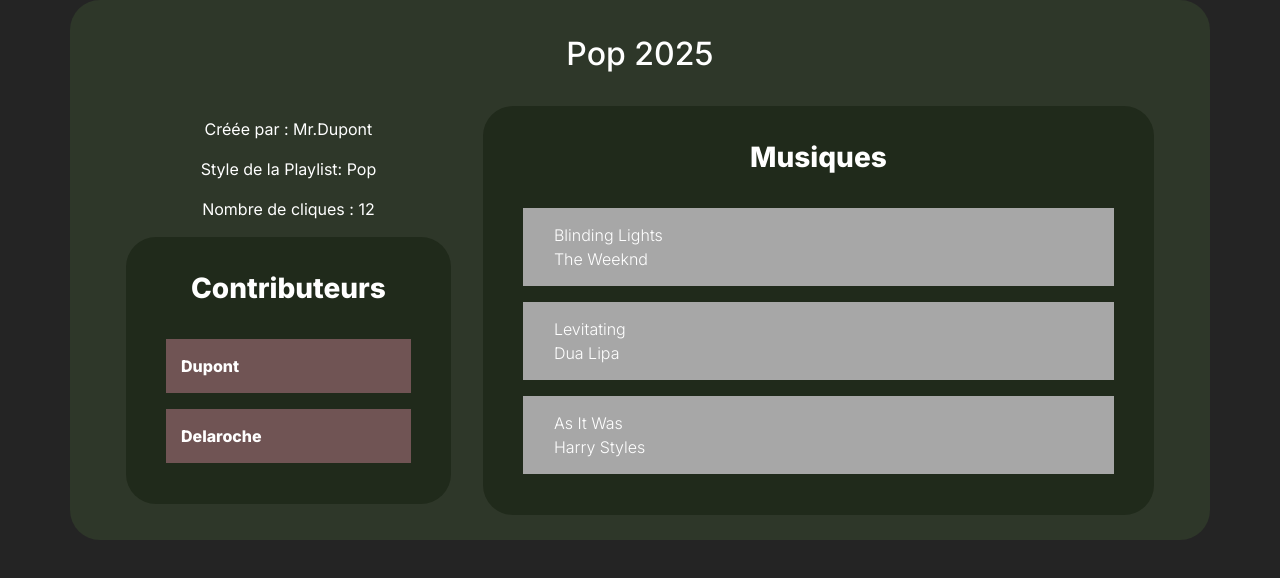
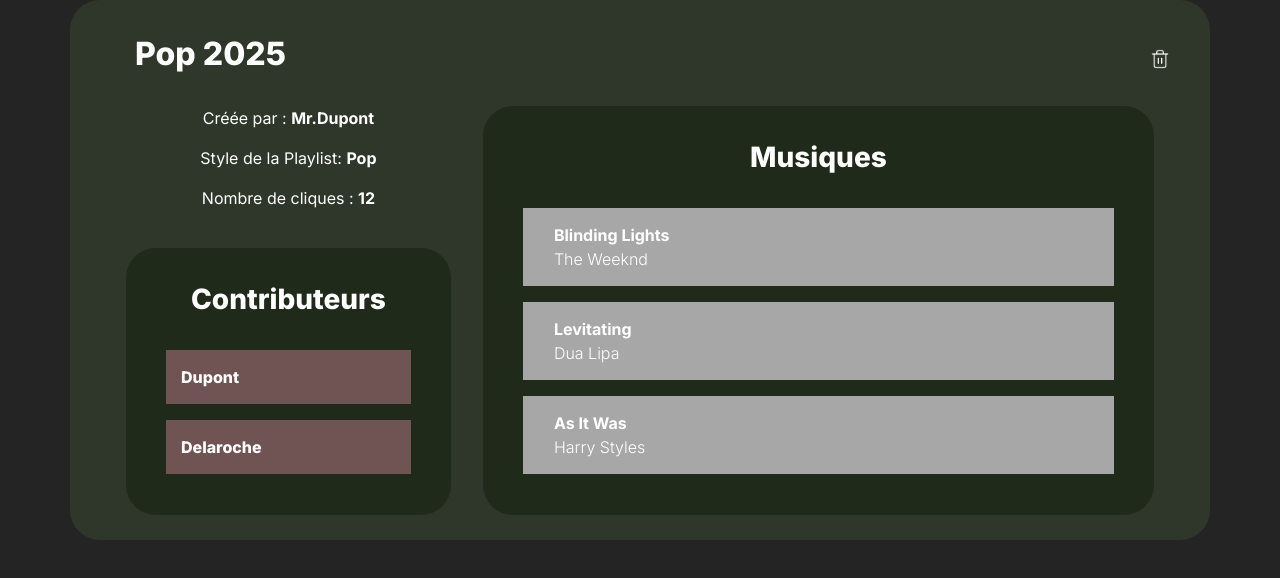
Before and after one commit to JordanBRSA/ProjetMEMPA_FRONT, an Angular app: page /playlist/1 in a window 1280 px wide. Shown: the top 578 px of the page. Built offline with nearby package versions, Linux system fonts and the light colour scheme.

Commit message:
Ajout fonction delete

```diff
--- a/src/app/features/playlist-info/playlist-info.css
+++ b/src/app/features/playlist-info/playlist-info.css
@@ -50,7 +50,6 @@
   cursor: pointer;
 }
 
-
 .container-contributeur{
   display: flex;
   flex-direction: column;
@@ -67,3 +66,38 @@
   border-radius: var(--radius);
   padding: 10px 40px 25px 40px;
 }
+
+/* Style pour le popup de supression */
+
+.modal-backdrop {
+  position: fixed;
+  top: 0;
+  left: 0;
+  width: 100%;
+  height: 100%;
+  backdrop-filter: blur(5px);
+  background: rgba(0, 0, 0, 0.4);
+  display: flex;
+  justify-content: center;
+  align-items: center;
+  z-index: 1000;
+}
+
+.modal-content {
+  background: #141414;
+  padding: 2rem;
+  border-radius: 10px;
+  max-width: 500px;
+  max-height: 450px;
+  width: 90%;
+  box-shadow: 0 5px 15px rgba(0,0,0,0.3);
+}
+
+.btn-close{
+  background: #B4B4B4;
+  border-radius: var(--radius);
+  color: #141414;
+  width: 25%;
+  height: 25%;
+  font-weight:500 ;
+}
--- a/src/app/features/playlist-info/playlist-info.html
+++ b/src/app/features/playlist-info/playlist-info.html
@@ -1,21 +1,24 @@
 <div class="container d-flex flex-column" >
   <div class="d-flex flex-column justify-content-between">
 
-    <div *ngIf="playlist">
-      <div class="title d-flex w-100 justify-content-center" >
-        <h2>{{ playlist.name }}</h2>
+    <div *ngIf="playlist" >
+      <div class="d-flex flex-row justify-content-between">
+        <h2 class="title">{{ playlist.name }}</h2>
+        <button class="btn btn-sm" (click)="openDeleteModal()">
+          <img src="images/trash_icon.png" alt="Supprimer" width="20" height="20">
+        </button>
       </div>
 
       <div class="d-flex flex-row justify-content-between">
-<div class="d-flex flex-column justify-content-center">
+        <div class="d-flex flex-column justify-content-between">
           <div class="d-flex flex-column align-items-center">
-        <p>Créée par : {{ playlist.creator }}</p>
-        <p>Style de la Playlist: {{ playlist.style }}</p>
-        <p>Nombre de cliques : {{ playlist.clicks }}</p>
+            <p>Créée par : <span class="fw-bold">{{ playlist.creator }}</span></p>
+            <p>Style de la Playlist: <span class="fw-bold">{{ playlist.style }}</span></p>
+            <p>Nombre de cliques : <span class="fw-bold">{{ playlist.clicks }}</span></p>
           </div>
 
 
-      <div class="d-flex flex-row justify-content-between">
+          <div class="d-flex flex-row" >
             <div class="container-contributeur w-100 mx-3" >
               <h3 class="title">Contributeurs</h3>
               <div *ngFor="let contributor of playlist.contributors" class="mb-3">
@@ -35,7 +38,7 @@
             <div class="card-body-musics">
               <div class="card-title">
                 <div class="d-flex flex-column justify-content-between px-3 card-info">
-                <div>{{ music.title }}</div>
+                  <div class="fw-bold">{{ music.title }}</div>
                   <div>{{ music.artist }}</div>
                 </div>
               </div>
@@ -46,3 +49,15 @@
     </div>
   </div>
 </div>
+
+
+<div *ngIf="showDeleteModal" class="modal-backdrop">
+  <div class="modal-content">
+    <h3 class="title">Attention !</h3>
+    <p>Vous êtes sur le point de supprimer la playlist de <strong>{{ playlist.creator }}</strong>. Êtes-vous sûr ?</p>
+    <div class="d-flex justify-content-end gap-2">
+      <button class="btn-close" (click)="closeDeleteModal()">Annuler</button>
+      <!-- <button class="btn btn-danger" (click)="confirmDelete()">Supprimer</button> -->
+    </div>
+  </div>
+</div>
--- a/src/app/features/playlist-info/playlist-info.ts
+++ b/src/app/features/playlist-info/playlist-info.ts
@@ -14,9 +14,10 @@
 })
 export class PlaylistInfo {
   playlist: any;
+  showDeleteModal = false;
 
-  constructor(private route: ActivatedRoute, private playlistService: PlaylistService) {
-  }
+
+  constructor(private route: ActivatedRoute, private playlistService: PlaylistService) {}
 
 
   ngOnInit() {
@@ -28,4 +29,19 @@
 
     }
   }
+
+  protected closeDeleteModal() {
+    this.showDeleteModal = false;
+  }
+
+  protected openDeleteModal() {
+    this.showDeleteModal = true;
+  }
+
+  // protected confirmDelete() {
+  //   this.playlistService.deletePlaylist(this.playlist.id).subscribe(() => {
+  //   this.showDeleteModal = false;
+  //   console.log('Playlist supprimée !');
+  //  });
+  //}
 }
--- a/src/app/services/playlist/playlist.ts
+++ b/src/app/services/playlist/playlist.ts
@@ -123,5 +123,10 @@
     // TODO A CHANGER UNE FOIS API NODEJS
   }
 
+  // TODO A CHANGER UNE FOIS API NODEJS pour delete
+  // deletePlaylist(id: number): Observable<any> {
+  // return this.http.delete(`${this.apiUrl}/${id}`);
+  // }
+
 
 }
```
Also changed, not shown: public/images/trash_icon.png (added). Lines whose indentation alone changed are shown as unchanged.
